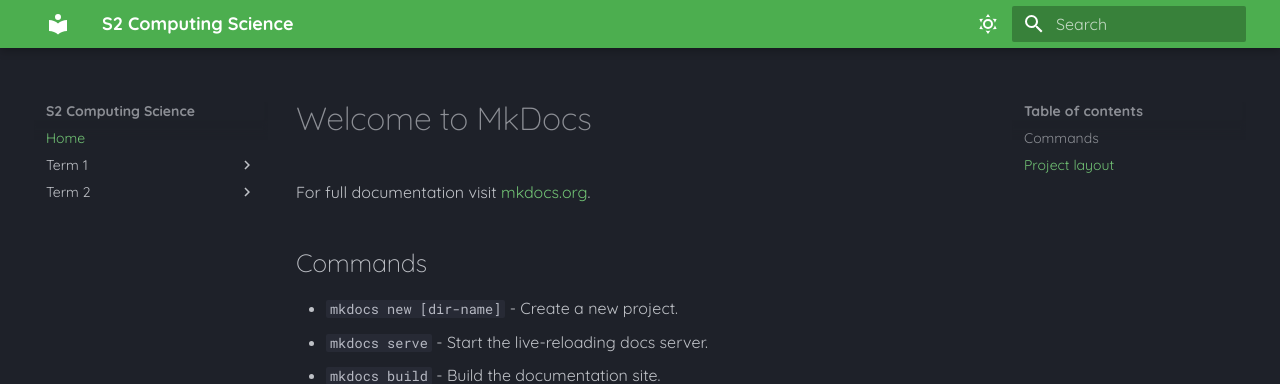
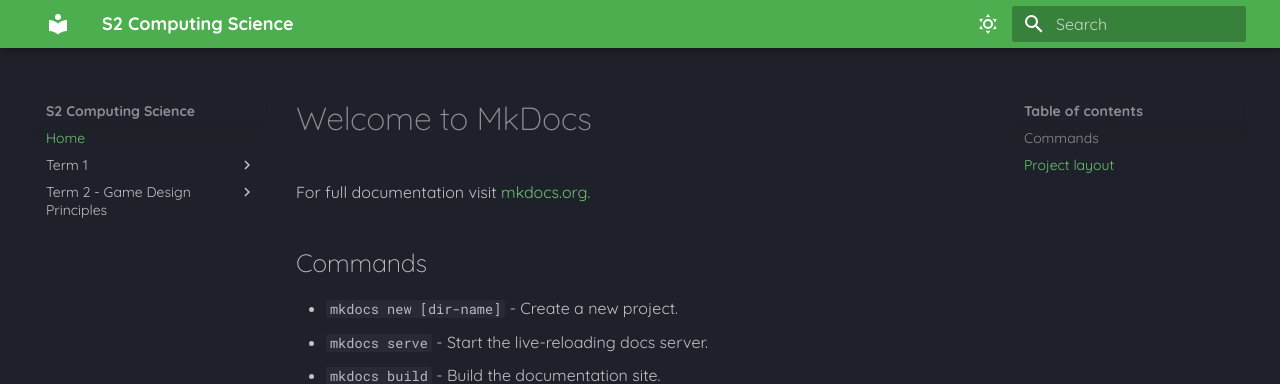
Before and after one commit to Mr-Wood-CS/BGE-Lesson-Files, an MkDocs documentation site: the page built from docs/index.md, in a window 1280 px wide. Shown: the top 384 px of the page. Built offline with MkDocs 1.6.1 and Material for MkDocs 9.7.7, drawn with Linux system fonts in a browser that asks for light colours.

Commit message:
Update mkdocs.yml

```diff
--- a/mkdocs.yml
+++ b/mkdocs.yml
@@ -4,7 +4,7 @@
     - Home: 'index.md'
     - Term 1:
         - Term-1/index.md
-    - Term 2:
+    - Term 2 - Game Design Principles:
       #- Term-2/index.md
       - Turing:
           - Maze Escape: 'Term-2/01-Turing/02-Coin-Catcher.md'
```
